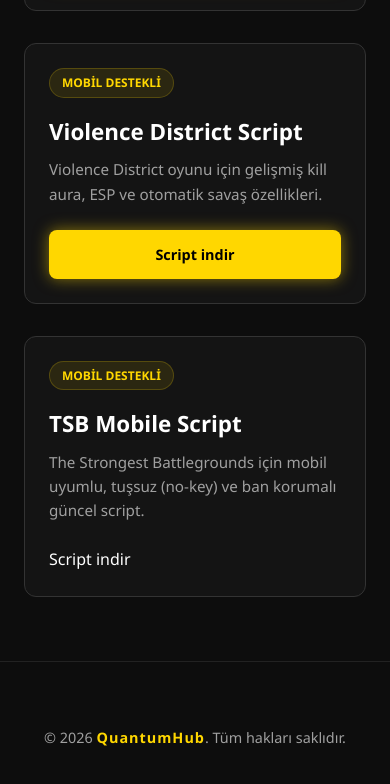
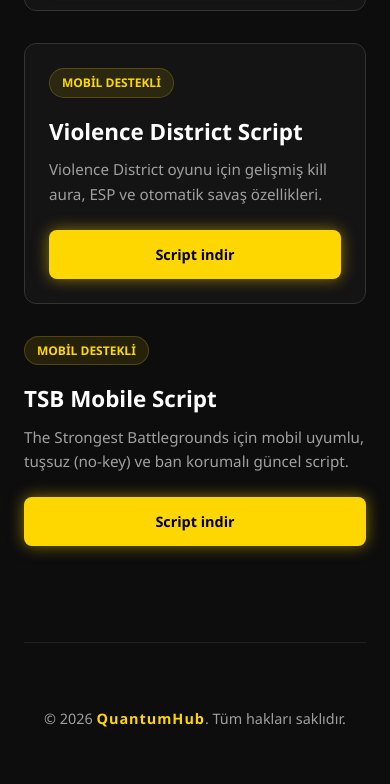
Before and after one commit to GXEdits/roblox-script, a plain HTML site: page index.html in a window 390 px wide. Shown: the part 632-1416 px from the top of the page. Drawn offline with Linux system fonts and the light colour scheme.

Commit message:
Refactor mobile script card layout in index.html

```diff
--- a/index.html
+++ b/index.html
@@ -255,21 +255,16 @@
             </div>
 
             <!-- Card 3 -->
-            <div class="script-card">
-                <div>
-                    <span class="tag-badge">Mobil Destekli</span>
+           <div class="card">
+    <div class="tag-badge">Mobil Destekli</div>
     <div class="card-header">
         <h3>TSB Mobile Script</h3>
     </div>
     <div class="card-content">
         <p>The Strongest Battlegrounds için mobil uyumlu, tuşsuz (no-key) ve ban korumalı güncel script.</p>
     </div>
-                </div>
-                <div class="btn-group"
+    <div class="btn-group">
         <a href="https://rentry.co/t5wwmvbf" target="_blank" class="btn btn-primary">Script indir</a>
-                </div>
-            </div>
-
     </div>
 </div>
 
```
Lines whose indentation alone changed are shown as unchanged.
